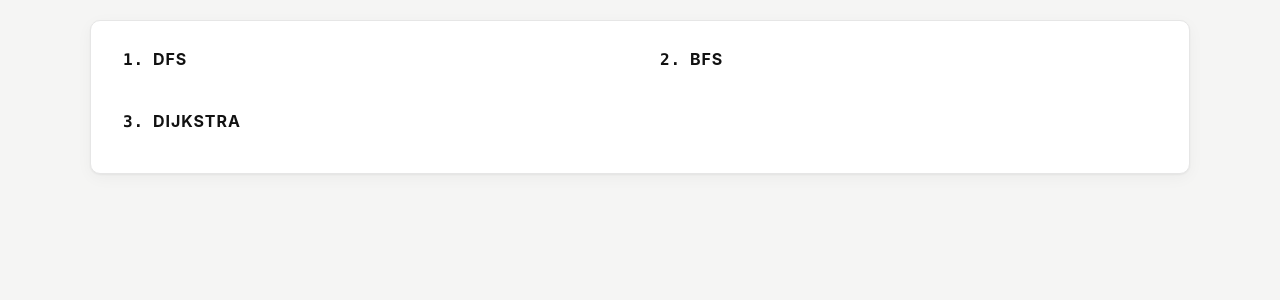
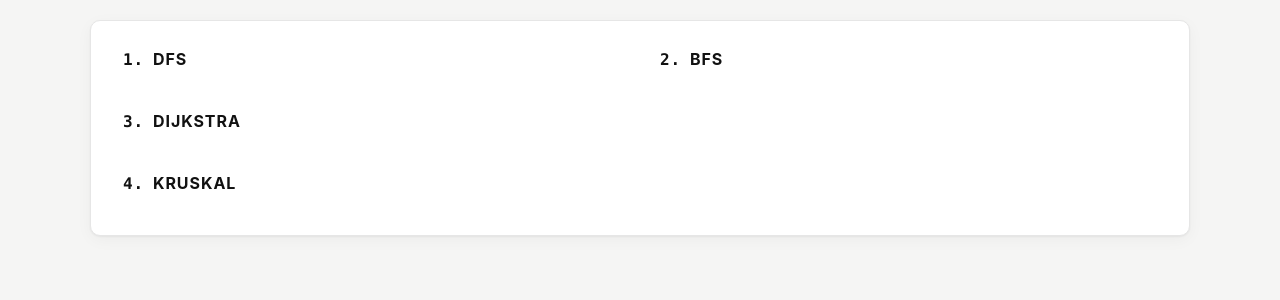
Before and after one commit to Arthur-jpg/ac-complexidade, a Flask app: page /prova in a window 1280 px wide. Shown: the part 62-362 px from the top of the page. Run offline with Flask 3, Linux system fonts and the light colour scheme.

Commit message:
Adicionar Kruskal à folha de prova

```diff
--- a/smartnet/algoritmos/kruskal.py
+++ b/smartnet/algoritmos/kruskal.py
@@ -92,6 +92,7 @@ def kruskal(grafo):
 
     return {
         "arestas": escolhidas,
+        "ordenadas": arestas,
         "analisadas": analisadas,
         "custo_total": custo_total,
         "componentes": componentes,
--- a/static/css/prova.css
+++ b/static/css/prova.css
@@ -83,6 +83,16 @@ body.pagina-prova { height: auto; min-height: 100%; }
 
 /* ---------- Telas estreitas e impressão ---------- */
 
+.bloco-kruskal { font-family: var(--fonte-mono); font-size: 14px; line-height: 1.9; }
+.kruskal-inicial { margin-bottom: 10px; }
+.kruskal-linha { display: flex; gap: 24px; align-items: baseline; }
+.kruskal-aresta { min-width: 120px; white-space: nowrap; }
+.kruskal-componentes { white-space: normal; }
+.kruskal-rejeitada { color: var(--cinza-escuro); font-style: italic; }
+.kruskal-nota { font-weight: 700; margin-left: 10px; }
+.kruskal-linha.nao-analisada { color: var(--cinza); }
+.kruskal-custo { margin-top: 12px; font-weight: 700; }
+
 @media (max-width: 760px) {
   .folha { grid-template-columns: minmax(0, 1fr); padding: 20px 16px; width: calc(100% - 24px); }
   .pagina-prova .topo { flex-wrap: wrap; }
--- a/static/js/main.js
+++ b/static/js/main.js
@@ -263,10 +263,10 @@ for (const botao of botoesAlgoritmo) {
 }
 
 // ---------------------------------------------------------------------
-// Folha de prova: janela separada com DFS, BFS e Dijkstra no formato da prova
+// Folha de prova: janela separada com os algoritmos no formato da prova
 // ---------------------------------------------------------------------
 
-const ALGORITMOS_FOLHA = ["dfs", "bfs", "dijkstra"];
+const ALGORITMOS_FOLHA = ["dfs", "bfs", "dijkstra", "kruskal"];
 let janelaFolha = null;
 let pedidoFolha = 0;
 
@@ -290,7 +290,7 @@ window.addEventListener("message", (e) => {
   enviarFolha(null);
 });
 
-// Executa os três algoritmos com o grafo atual e manda para a folha.
+// Executa os algoritmos com o grafo atual e manda para a folha.
 // "destaque" é o algoritmo que acabou de ser executado (a folha chama atenção para ele).
 async function enviarFolha(destaque) {
   if (!janelaFolha || janelaFolha.closed) return;
--- a/static/js/prova.js
+++ b/static/js/prova.js
@@ -1,8 +1,8 @@
 // =====================================================================
-// Janela "Folha de prova": mostra DFS, BFS e Dijkstra no formato pedido
+// Janela "Folha de prova": mostra os algoritmos no formato pedido
 // na prova, numa janela separada da tela principal.
 //
-// Quem calcula é a janela principal (main.js): ela executa os três
+// Quem calcula é a janela principal (main.js): ela executa os
 // algoritmos com o grafo atual e manda o resultado para cá por mensagem.
 //   esta janela  --{ tipo: "folha-pronta" }-->  janela principal
 //   principal    --{ tipo: "folha", dados, destaque }-->  esta janela
@@ -48,6 +48,7 @@ function mostrar(dados, destaque) {
   preencher("dfs", dados.dfs, desenharDFS);
   preencher("bfs", dados.bfs, montarBFS);
   preencher("dijkstra", dados.dijkstra, montarDijkstra);
+  preencher("kruskal", dados.kruskal, montarKruskal);
 
   for (const q of document.querySelectorAll(".questao")) q.classList.remove("destacada");
   const alvo = destaque && $(`#q-${destaque}`);
@@ -257,3 +258,30 @@ function montarDijkstra(p) {
       p.inalcancaveis.length ? ` · inalcançáveis: ${p.inalcancaveis.map(escapar).join(", ")}` : ""}</p>`;
   return bloco;
 }
+
+// 4. Kruskal: ordenação, decisões e união dos componentes.
+function montarKruskal(p) {
+  const bloco = document.createElement("div");
+  bloco.className = "bloco-kruskal";
+  const linhas = p.ordenadas.map(([u, v, peso], i) => {
+    const linha = p.linhas[i];
+    let resultado = "";
+    if (linha && linha.aceita) {
+      resultado = linha.componentes.map(escapar).join(" ");
+      if (i === p.linhas.length - 1 && p.componentes === 1) resultado += ' <span class="kruskal-nota">concluído</span>';
+    } else if (linha) {
+      resultado = '<span class="kruskal-rejeitada">rejeitada (ciclo)</span>';
+    }
+    return `<div class="kruskal-linha${linha ? "" : " nao-analisada"}">
+      <span class="kruskal-aresta">${escapar(peso)}: {${escapar(u)}, ${escapar(v)}}</span>
+      <span class="kruskal-componentes">${resultado}</span></div>`;
+  }).join("");
+  const soma = p.escolhidas.map(([, peso]) => escapar(peso)).join(" + ");
+  bloco.innerHTML = `
+    <p class="kruskal-inicial">Inicial: ${p.iniciais.map(escapar).join(" ") || "∅"}</p>
+    <div class="kruskal-rastro">${linhas || "Nenhuma aresta."}</div>
+    <p class="kruskal-custo">Custo: ${soma ? `${soma} = ` : ""}${escapar(p.custo_total)}</p>
+    ${p.componentes > 1 ? `<p class="linha-resumo">Grafo desconexo: floresta geradora mínima com ${p.componentes} componentes.</p>` : ""}
+    ${p.nao_analisadas ? '<p class="legenda-prova">Arestas após a conclusão não são analisadas.</p>' : ""}`;
+  return bloco;
+}
--- a/templates/prova.html
+++ b/templates/prova.html
@@ -35,6 +35,11 @@
       <h2><span class="numero">3.</span> Dijkstra</h2>
       <div class="conteudo"></div>
     </section>
+
+    <section class="questao larga" id="q-kruskal">
+      <h2><span class="numero">4.</span> Kruskal</h2>
+      <div class="conteudo"></div>
+    </section>
   </main>
 
   <script type="module" src="{{ url_for('static', filename='js/prova.js') }}"></script>
```
Also changed, not shown: smartnet/apresentacao.py (+16 -1 lines), tests/test_algoritmos.py (+20 -1 lines).
